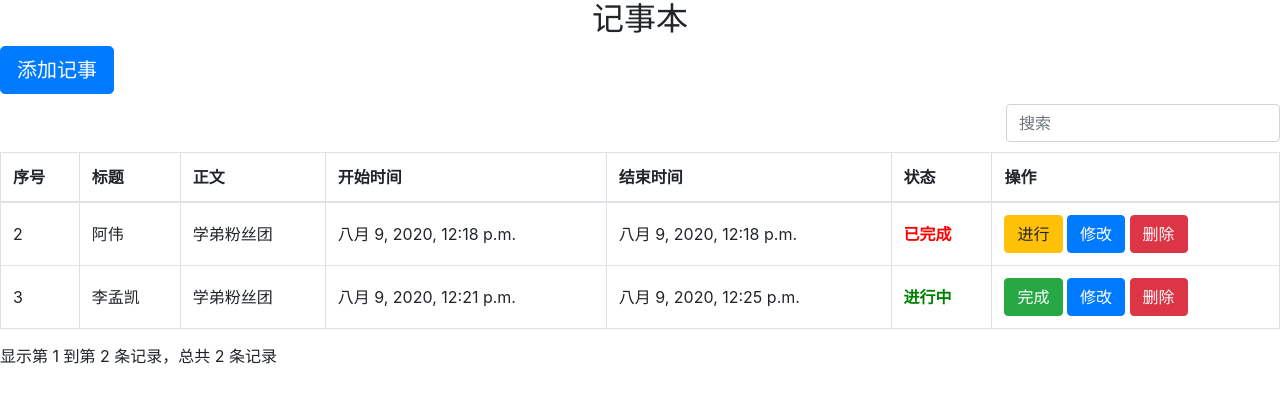
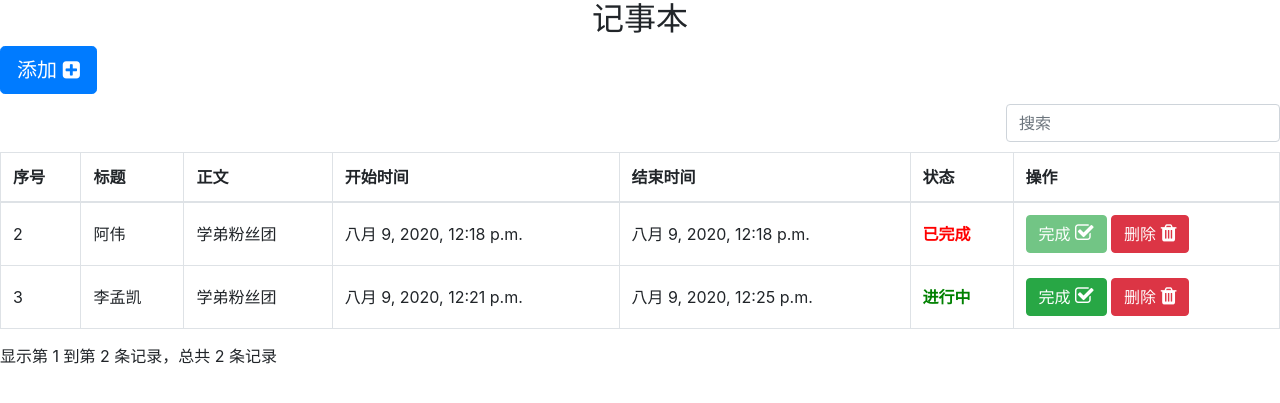
Before and after one commit to dalao-li/WebNotepad, a Django app: page /app/ in a window 1280 px wide. Shown: the top 403 px of the page. Run offline with Django 3.2, Linux system fonts and the light colour scheme; data comes from the database, SQL or seed files in the repository; both versions use the stored data as it was after the commit; some libraries are stand-ins or nearby versions.

Commit message:
1.为按钮增添了Font Awesome图标 2.将部分回调函数改下为匿名函数

```diff
--- a/app/static/js/api.js
+++ b/app/static/js/api.js
@@ -19,9 +19,9 @@ function sendAjax(param, url, callback) {
 
 function addNote() {
     var d = {}
-    var t = $('#newNoteForm').serializeArray()
     //表单是否存在空值
     var isNull = false
+    var t = $('#newNoteForm').serializeArray()
     $.each(t, function () {
         if (this.value === "") {
             isNull = true
@@ -37,12 +37,7 @@ function addNote() {
     }
     sendAjax(d, '/app/add/', function (value) {
         if (value === 1) {
-            swal({
-                title: "添加成功",
-                text: "",
-                type: "success",
-                timer: 2000
-            }, function () {
+            swal({title: "添加成功", text: "", type: "success", timer: 2000}, function () {
                 location.href = '/app/'
             })
         }
@@ -76,16 +71,10 @@ function delNote(n_id) {
             }
             var data = {
                 'n_id': n_id,
-                'status': 'D'
             }
-            sendAjax(data, '/app/change/', function (value) {
+            sendAjax(data, '/app/del/', function (value) {
                 if (value === 1) {
-                    swal({
-                        title: "删除成功",
-                        text: "",
-                        type: "success",
-                        timer: 2000
-                    }, function () {
+                    swal({title: "删除成功", text: "", type: "success", timer: 2000}, function () {
                         location.reload()
                     })
                 }
@@ -105,12 +94,7 @@ function finishNote(n_id) {
     }
     sendAjax(data, '/app/change/', function (value) {
         if (value === 1) {
-            swal({
-                title: "记事已完成",
-                text: "",
-                type: "success",
-                timer: 2000
-            }, function () {
+            swal({title: "记事已完成", text: "", type: "success", timer: 2000}, function () {
                 location.reload()
             })
         }
@@ -120,12 +104,38 @@ function finishNote(n_id) {
     })
 }
 
+
 function modifyNote() {
-
+    var d = {}
+    //表单是否存在空值
+    var isNull = false
+    var t = $('#modifyNoteForm').serializeArray()
+    $.each(t, function () {
+        if (this.value === "") {
+            isNull = true
+            addCallback(0)
+            // return false才代表退出each()函数
+            return false
+        }
+        d[this.name] = this.value
+    })
+    //若存在空值则不发送ajax
+    if (isNull) {
+        return
+    }
+    sendAjax(d, '/app/add/', function (value) {
+        if (value === 1) {
+            swal({
+                title: "修改成功",
+                text: "",
+                type: "success",
+                timer: 2000
+            }, function () {
+                location.href = '/app/'
+            })
+        }
+        if (value === 0) {
+            swal("填写内容不能为空", "请重写填写", "error")
+        }
+    })
 }
-
-function selectRow(ime) {
-    console.log(time)
-
-
-}
--- a/app/templates/main.html
+++ b/app/templates/main.html
@@ -8,6 +8,7 @@
     <link rel="stylesheet" href="{% static "css/bootstrap.min.css" %}">
     <link rel="stylesheet" href="{% static 'css/sweetalert.css' %}">
     <link rel="stylesheet" href="{% static 'css/bootstrap-table.min.css' %}">
+    <link rel="stylesheet" href="https://cdn.staticfile.org/font-awesome/4.7.0/css/font-awesome.css">
     <script src="{% static 'js/jquery.min.js' %}"></script>
     <script src="{% static 'js/popper.min.js' %}"></script>
     <script src="{% static 'js/bootstrap.min.js' %}"></script>
@@ -32,7 +33,9 @@
     <h2>记事本</h2>
 </div>
 
-<button type="button" class="btn btn-primary btn-lg" onclick=displayAddForm()>添加记事</button>
+<button id="addNoteButton" type="button" class="btn btn-primary btn-lg">添加
+    <i class="fa fa-plus-square" style="font-size:20px"></i>
+</button>
 
 
 <table id="noteTable" class="table table-hover">
@@ -57,26 +60,23 @@
             <td>{{ i.s_time }}</td>
             <td>{{ i.e_time }}</td>
             {% if i.status == 'F' %}
-                <td class="danger">
-                    已完成
-                </td>
+                <td class="danger">已完成</td>
             {% elif i.status == 'U' %}
-                <td class="safe">
-                    进行中
-                </td>
+                <td class="safe">进行中</td>
             {% endif %}
             <td>
                 {% if i.status == 'F' %}
-                    <button type="button" class="btn btn-warning" onclick="">进行</button>
-
+                    <button type="button" class="btn btn-success" onclick="" disabled>完成
+                        <i class="fa fa-check-square-o" style="font-size:20px"></i>
+                    </button>
                 {% elif i.status == 'U' %}
-                    <button type="button" class="btn btn-success" onclick=finishNote("{{ i.id }}")>完成</button>
+                    <button type="button" class="btn btn-success" onclick=finishNote("{{ i.id }}")>完成
+                        <i class="fa fa-check-square-o" style="font-size:20px"></i>
+                    </button>
                 {% endif %}
-                <button type="button" class="btn btn-primary"
-                        onclick=selectRow("{{ i.s_time }}")>
-                    修改
+                <button type="button" class="btn btn-danger">删除
+                    <i class="fa fa-trash" style="font-size:20px" onclick=delNote("{{ i.id }}")></i>
                 </button>
-                <button type="button" class="btn btn-danger" onclick=delNote("{{ i.id }}")>删除</button>
             </td>
         </tr>
     {% endfor %}
@@ -89,6 +89,7 @@
         <div class="modal-content">
             <div class="modal-header">
                 <h4 class="modal-title" id="myModalLabel">
+                    <i class="fa fa-user-plus" style="font-size:28px"></i>
                     新增记事
                 </h4>
             </div>
@@ -132,8 +133,12 @@
                     </div>
 
                     <div class="modal-footer">
-                        <button type="button" class="btn btn-primary" onclick=addNote()>提交</button>
-                        <button type="button" class="btn btn-danger" data-dismiss="modal">关闭</button>
+                        <button type="button" class="btn btn-primary" onclick=addNote()>提交
+                            <i class="fa fa-pencil-square-o" style="font-size:20px"></i>
+                        </button>
+                        <button type="button" class="btn btn-danger" data-dismiss="modal">关闭
+                            <i class="fa fa-times" style="font-size:20px"></i>
+                        </button>
                     </div>
                 </form>
             </div>
@@ -149,7 +154,7 @@
         <div class="modal-content">
             <div class="modal-header">
                 <h4 class="modal-title" id="myModalLabel">
-                    修改记事
+                    <i class="fa fa-edit" style="font-size:28px"> 修改记事</i>
                 </h4>
             </div>
             <div class="modal-body">
@@ -197,16 +202,13 @@
                                placeholder="请选择结束时间"
                                required>
                     </div>
-                    <div class="input-group mb-3">
-                        <div class="input-group-prepend">
-                            <span class="input-group-text">状态</span>
-                        </div>
-                        <label for="status"></label>
-                        <input type="text" class="form-control" id="status" name="status" required disabled>
-                    </div>
                     <div class="modal-footer">
-                        <button type="button" class="btn btn-primary" onclick="">提交</button>
-                        <button type="button" class="btn btn-danger" data-dismiss="modal">关闭</button>
+                        <button type="button" class="btn btn-primary" onclick=modifyNote()>提交
+                            <i class="fa fa-pencil-square-o" style="font-size:20px"></i>
+                        </button>
+                        <button type="button" class="btn btn-danger" data-dismiss="modal">关闭
+                            <i class="fa fa-times" style="font-size:20px"></i>
+                        </button>
                     </div>
                 </form>
             </div>
@@ -218,7 +220,13 @@
 
     $('#noteTable').bootstrapTable({
         //点击行事件
-        onDblClickRow: function () {
+        onDblClickRow: function (row) {
+            if (row[5] === '进行中') {
+                $('#modifyNoteAlert').modal('show')
+                $('#id').val(row[0])
+                $('#names').val(row[1])
+                $('#texts').val(row[2])
+            }
 
         },
         //是否显示分页条
@@ -235,10 +243,10 @@
         search: true,
     })
 
-    //显示新增记事框
-    function displayAddForm() {
+    $('#addNoteButton').click(function () {
         $('#newNoteAlert').modal('show')
-    }
+    })
+
 </script>
 </body>
 </html>
--- a/app/urls.py
+++ b/app/urls.py
@@ -7,6 +7,10 @@ urlpatterns = [
 
     path('add/',views.add_note),
 
+    path('del/',views.del_note),
+
+    path('modify/',views.modify_note),
+
     path('change/',views.change_note_status)
 
 
--- a/app/views.py
+++ b/app/views.py
@@ -28,9 +28,17 @@ def add_note(request):
 def modify_note(request):
     data = json.loads(request.body)
     n_id, name, text, s_time, e_time = data.values()
-    Note.objects.filter(n_id=n_id).update(name=name, s_time=s_time, e_time=e_time)
+    Note.objects.filter(id=n_id).update(name=name, text=text,s_time=s_time, e_time=e_time)
     return HttpResponse(json.dumps({'result': 1}))
 
+
+def del_note(request):
+    data = json.loads(request.body)
+    n_id = list(data.values())[0]
+    Note.objects.filter(id=n_id).delete()
+    if Note.objects.filter(id=n_id).exists():
+        return HttpResponse(json.dumps({'result': -1}))
+    return HttpResponse(json.dumps({'result': 1}))
 
 def change_note_status(request):
     data = json.loads(request.body)
```
Also changed, not shown: app/migrations/0001_initial.py, app/migrations/0002_auto_20200808_1914.py (deleted), db.sqlite3.
